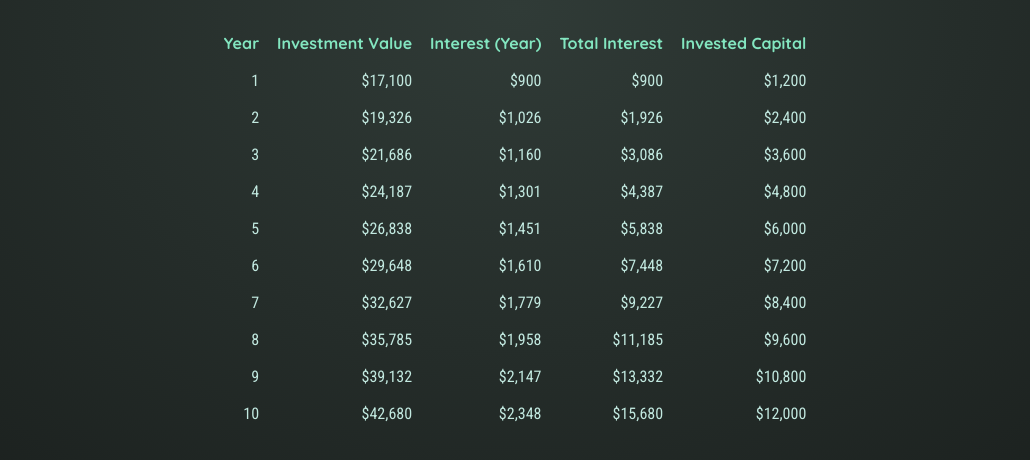
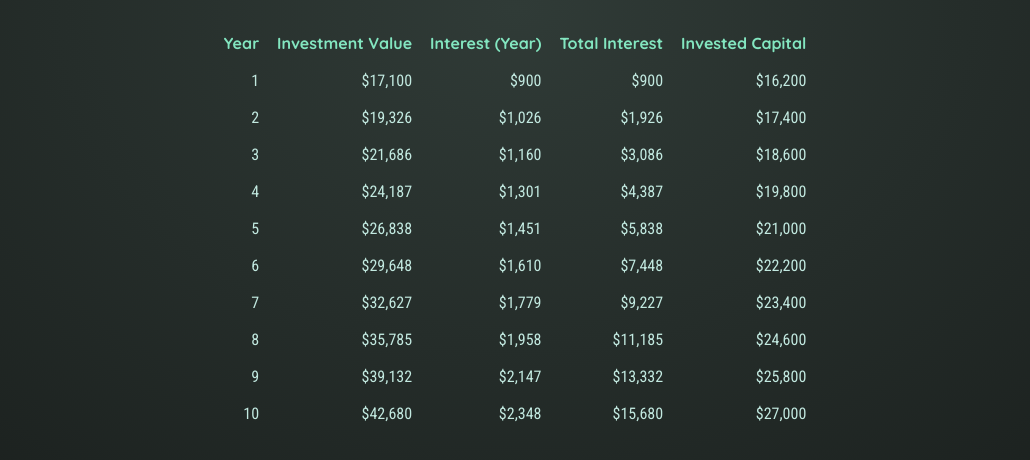
Before and after one commit to kendrickelifritz21/investment-calculator, a React (Vite) app: page / in a window 1280 px wide. Shown: the part 472-932 px from the top of the page, without its empty margins (125-1155 px from the left). Built offline with nearby package versions, Linux system fonts and the light colour scheme.

Commit message:
Remove unnecessary function and fix invested capital

```diff
--- a/src/components/Result/Result.tsx
+++ b/src/components/Result/Result.tsx
@@ -12,14 +12,6 @@ type UserInputNumbers = {
   annualInvestment: number,
   expectedReturn: number,
   duration: number
-}
-
-type ResultRow = {
-  year: number,
-  investmentValue: number,
-  interest: number,
-  totalInterest: number,
-  investedCapital: number
 }
 
 export default function Result({userInputData}: ResultProps) {
@@ -38,27 +30,7 @@ export default function Result({userInputData}: ResultProps) {
     return(inputNumbers);
   }
 
-  function calculateResult(): ResultRow[] {
-    const investmentResults = calculateInvestmentResults(convertDataToNumbers());
-    const results: ResultRow[] = [];
-
-    let totalInterest = 0;
-    let investedCapital = 0;
-    for (let i = 0; i < investmentResults.length; i++) {
-      totalInterest += investmentResults[i].interest;
-      investedCapital += investmentResults[i].annualInvestment;
-
-      results.push({
-        year: investmentResults[i].year,
-        investmentValue: investmentResults[i].valueEndOfYear,
-        interest: investmentResults[i].interest,
-        totalInterest: totalInterest,
-        investedCapital: investedCapital
-      })
-    }
-
-    return results;
-  }
+  const data = convertDataToNumbers();
 
   return (
     <table id="result">
@@ -70,15 +42,20 @@ export default function Result({userInputData}: ResultProps) {
           </tr>
         </thead>
         <tbody>
-          {calculateResult().map(dataRow => (
-            <tr key={dataRow.year}>
+          {calculateInvestmentResults(data).map(dataRow => {
+            const totalInterest = dataRow.valueEndOfYear - (data.annualInvestment * dataRow.year) - data.initialInvestment;
+            const totalInvestment = data.initialInvestment + (data.annualInvestment * dataRow.year);
+
+            return(
+              <tr key={dataRow.year}>
               <td>{dataRow.year}</td>
-              <td>{formatter.format(dataRow.investmentValue)}</td>
+              <td>{formatter.format(dataRow.valueEndOfYear)}</td>
               <td>{formatter.format(dataRow.interest)}</td>
-              <td>{formatter.format(dataRow.totalInterest)}</td>
-              <td>{formatter.format(dataRow.investedCapital)}</td>
+              <td>{formatter.format(totalInterest)}</td>
+              <td>{formatter.format(totalInvestment)}</td>
             </tr>
-          ))}
+            );
+          })}
         </tbody>
       </table>
   );
```
